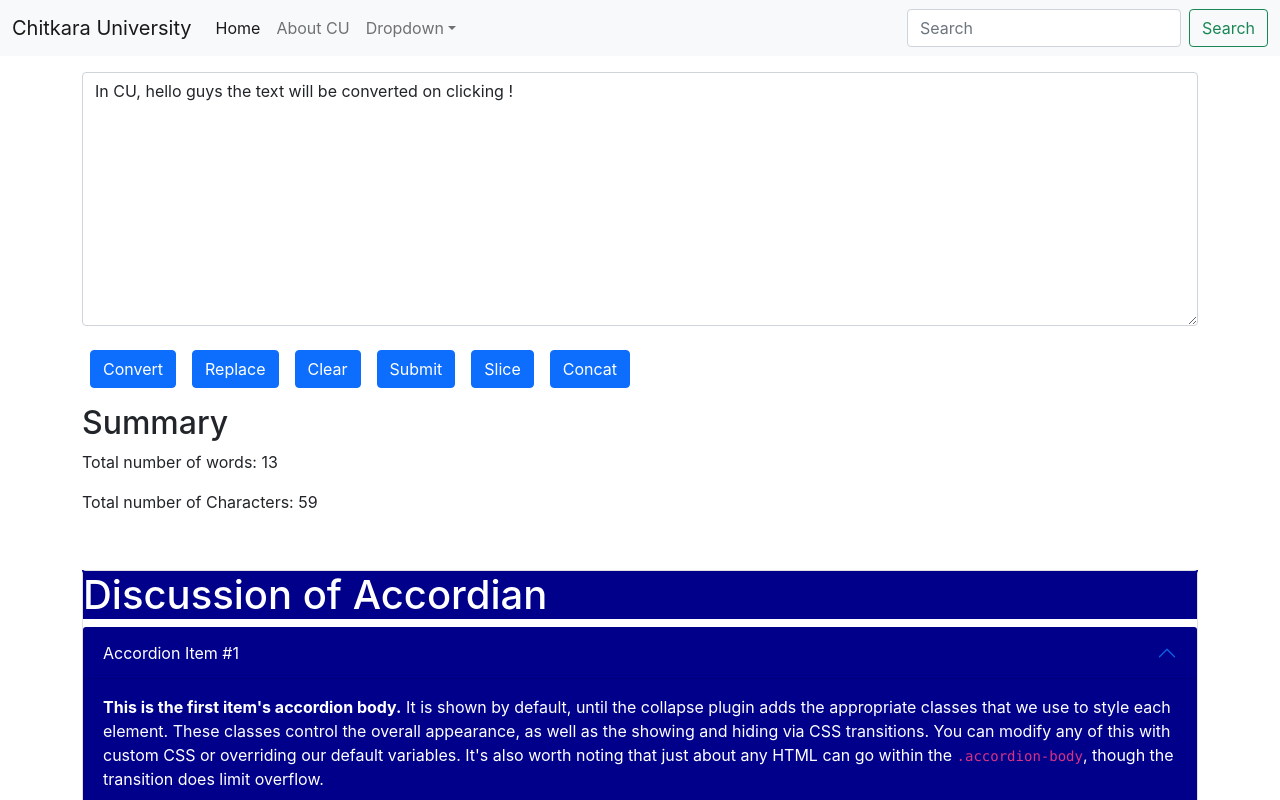
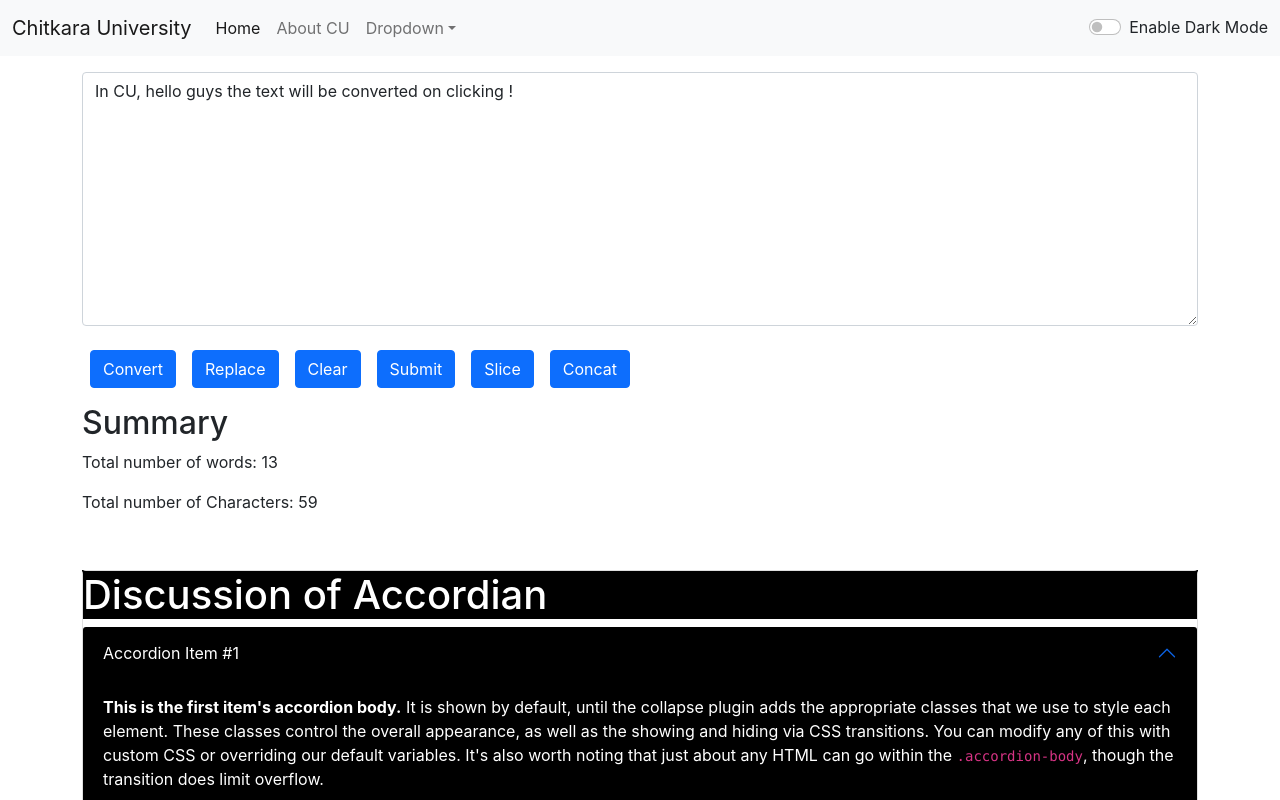
Before and after one commit to Abhimanyu0042/React-Js, a React (Create React App) app in the folder my-app/: page / in a window 1280 px wide. Shown: the top 800 px of the page. Built offline with nearby package versions, Linux system fonts and the light colour scheme.

Commit message:
React-Js

```diff
--- a/my-app/src/App.js
+++ b/my-app/src/App.js
@@ -2,8 +2,19 @@
 import './App.css';
 import Navbar from './Components/Navbar';
 import Components2 from './Components/Components2';
+import { useState } from 'react';
 
 function App() {
+  const [mode, setMode]=useState('light')
+
+  const toggleMode=()=>{
+    if(mode ==='light'){
+      setMode('dark')
+    }
+    else{
+      setMode('light')
+    }
+  }
  return (
     /*<div className="App">
       <header className="App-header">
@@ -22,7 +33,7 @@
       </header>
     </div>*/
 <>
-<Navbar title="Chitkara University" abouttxt="About CU"/>
+<Navbar title="Chitkara University" abouttxt="About CU" mode={mode} toggleMode={toggleMode}/>
 <Components2/>
 </>
   );
--- a/my-app/src/Components/Components2.js
+++ b/my-app/src/Components/Components2.js
@@ -43,14 +43,14 @@
   //}
   const[myStyle, setMyStyle]=useState({
     color:'white',
-    backgroundColor:'darkblue'
+    backgroundColor:'black'
   })
   //const[myStyle, setMyStyle]=useState('initialState')
   const toggleStyle=()=>{
     if(myStyle.color=='white'){
       setMyStyle({
         color:'black',
-        backgroundColor:'skyblue'
+        backgroundColor:'white'
       })
     }
   }
--- a/my-app/src/Components/Navbar.js
+++ b/my-app/src/Components/Navbar.js
@@ -3,7 +3,7 @@
 export default function Navbar(props) {
   return (
     <>
-<nav className="navbar navbar-expand-lg navbar-light bg-light">
+<nav className={`navbar navbar-expand-lg navbar-${props.mode} bg-${props.mode}`}>
   <div className="container-fluid">
     <a className="navbar-brand" href="#">{props.title}</a>
     <button className="navbar-toggler" type="button" data-bs-toggle="collapse" data-bs-target="#navbarSupportedContent" aria-controls="navbarSupportedContent" aria-expanded="false" aria-label="Toggle navigation">
@@ -29,10 +29,10 @@
           </ul>
         </li>
       </ul>
-      <form className="d-flex">
-        <input className="form-control me-2" type="search" placeholder="Search" aria-label="Search"></input>
-        <button className="btn btn-outline-success" type="submit">Search</button>
-      </form>
+      <div class="form-check form-switch">
+  <input class="form-check-input" type="checkbox" role="switch" id="flexSwitchCheckDefault" onClick={props.toggleMode} />
+  <label className="nav-item" class="form-check-label" onClick={props.toggleMode} for="flexSwitchCheckDefault" >Enable Dark Mode</label>
+</div>
     </div>
   </div>
 </nav>
```
